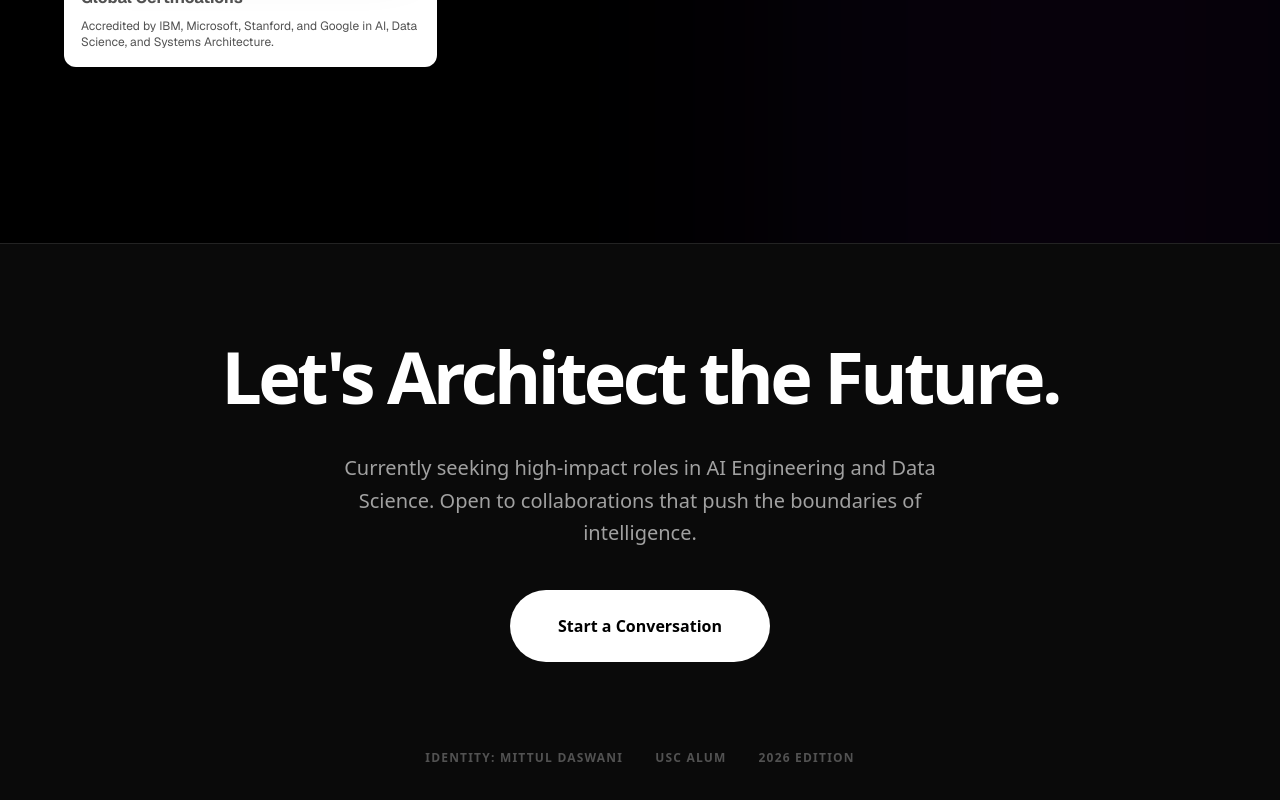
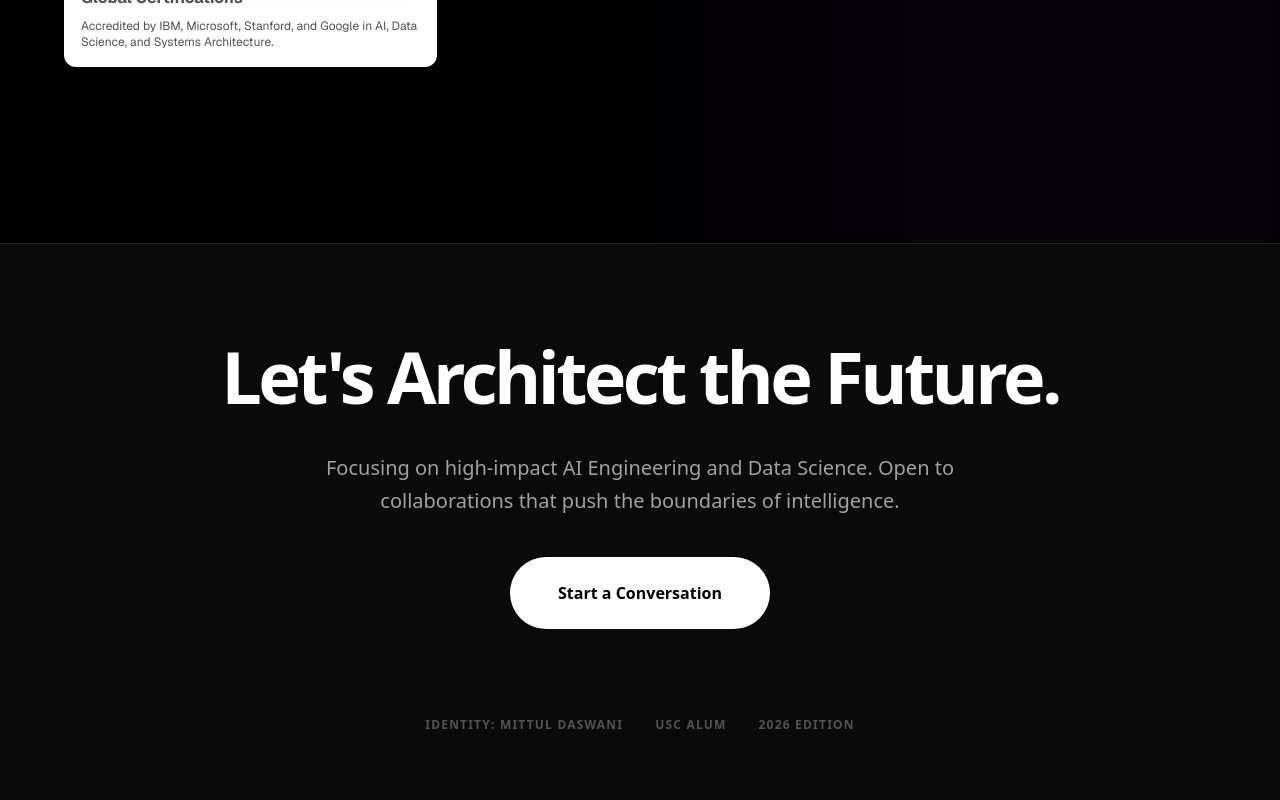
Before and after one commit to MIDAS-26/mittul-portfolio, a Next.js app: page / in a window 1280 px wide. Shown: the part 5154-5954 px from the top of the page. Built offline with nearby package versions, Linux system fonts and the light colour scheme.

Commit message:
content: remove job seeking mentions

```diff
--- a/src/app/page.tsx
+++ b/src/app/page.tsx
@@ -87,7 +87,7 @@ export default function Home() {
         <div className="absolute inset-0 bg-[radial-gradient(circle_at_50%_50%,_var(--tw-gradient-stops))] from-cyan-900/10 via-black to-black pointer-events-none" />
         <div className="max-w-7xl mx-auto px-4 flex flex-col items-center justify-center space-y-10 text-center relative z-10">
           <h3 className="text-5xl md:text-7xl font-black text-white tracking-tighter">Let&apos;s Architect the Future.</h3>
-          <p className="text-neutral-400 text-xl max-w-2xl leading-relaxed">Currently seeking high-impact roles in AI Engineering and Data Science. Open to collaborations that push the boundaries of intelligence.</p>
+          <p className="text-neutral-400 text-xl max-w-2xl leading-relaxed">Focusing on high-impact AI Engineering and Data Science. Open to collaborations that push the boundaries of intelligence.</p>
           <a href="mailto:mmdaswani9009@gmail.com" className="group relative px-12 py-6 bg-white text-black font-black rounded-full hover:scale-105 transition-all duration-500 overflow-hidden">
             <div className="absolute inset-0 bg-gradient-to-r from-cyan-400 to-blue-500 opacity-0 group-hover:opacity-100 transition-opacity duration-500" />
             <span className="relative z-10 group-hover:text-white transition-colors">Start a Conversation</span>
```
